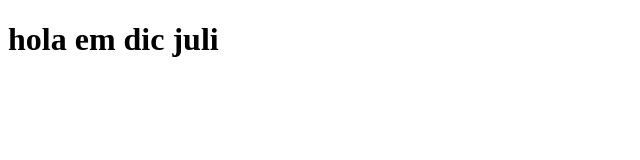
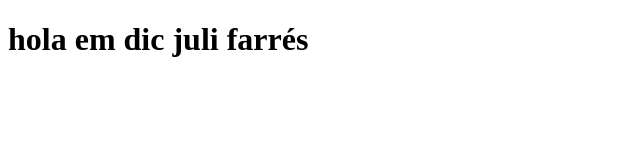
Before and after one commit to juli2006farres/activat_git, a plain HTML site: page index.html in a window 1280 px wide. Shown: the whole page, without its empty margins (0-640 px from the left). Drawn offline with Linux system fonts and the light colour scheme.

Commit message:
fitxer index modificat

```diff
--- a/index.html
+++ b/index.html
@@ -4,6 +4,6 @@
     <title>Pàgina de prova</title>
   </head>
   <body>
-    <h1>hola em dic juli</h1>
+    <h1>hola em dic juli farrés</h1>
   </body>
 </html>
```
